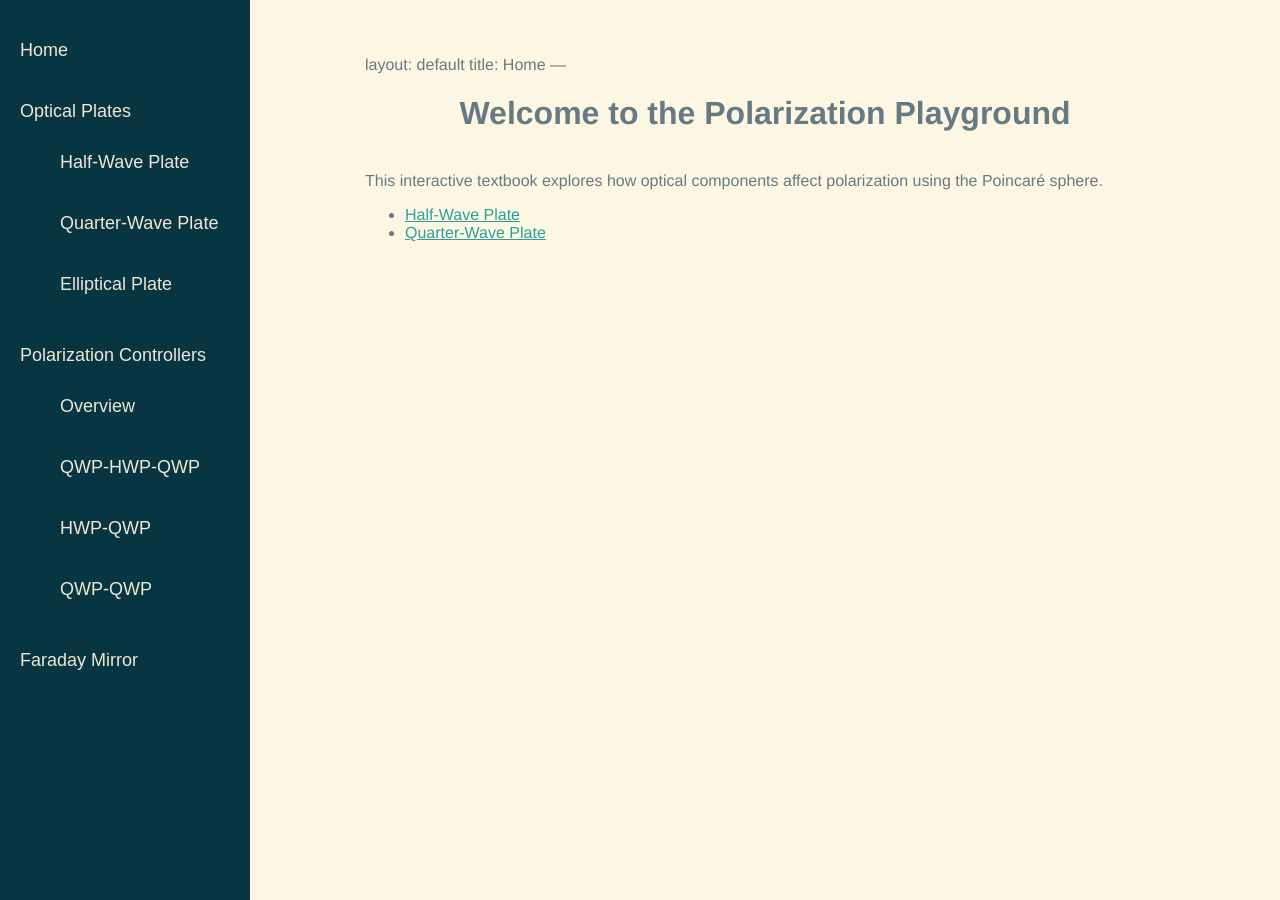
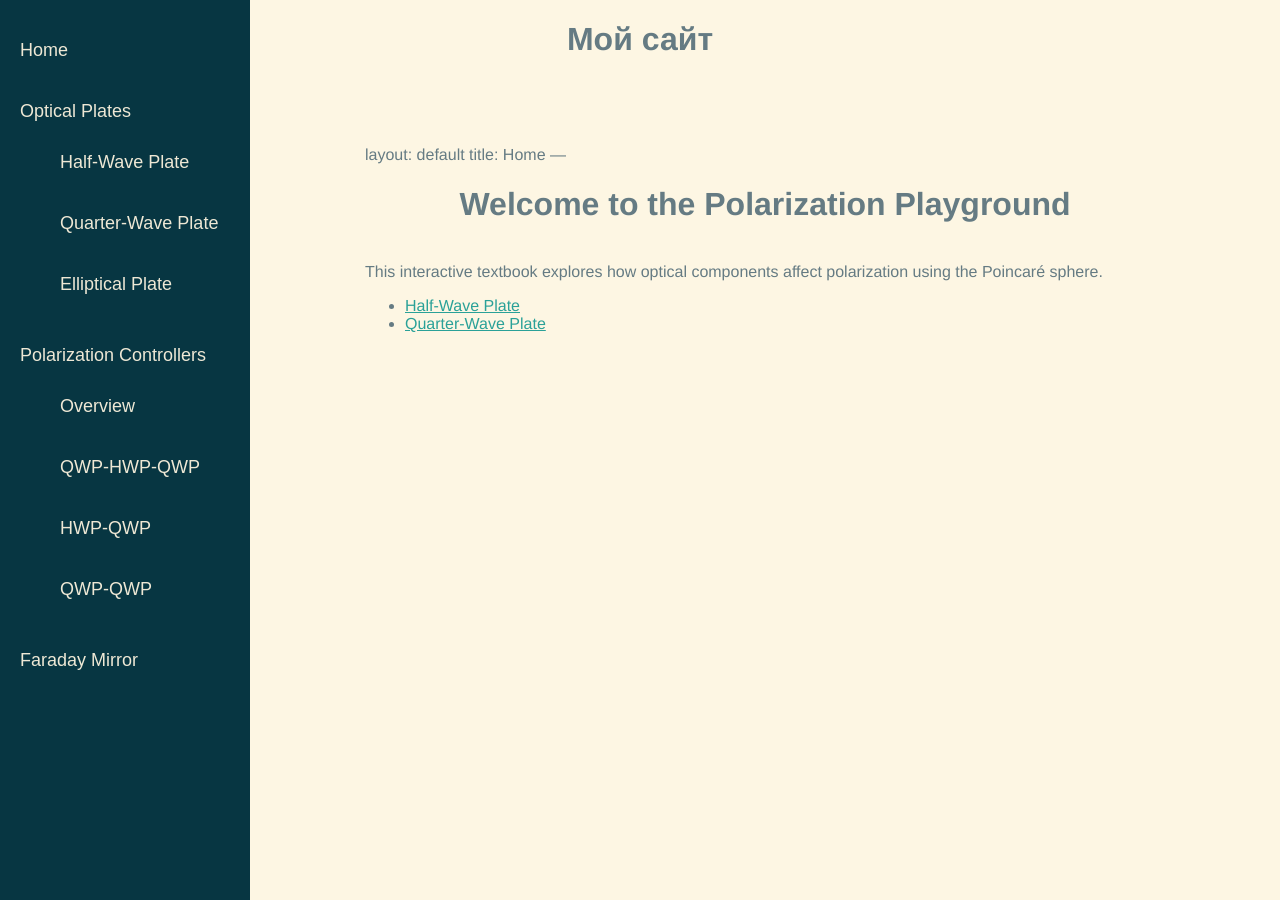
Before and after one commit to Tandemun/Polarization_playground, a Jekyll site: the page built from index.md, in a window 1280 px wide and 900 px high. Built offline with Jekyll 4.4.1, drawn with Linux system fonts in a browser that asks for light colours; our own code applies the rules of GitHub Pages for plain Markdown files.

Commit message:
Update default.html

```diff
--- a/_layouts/default.html
+++ b/_layouts/default.html
@@ -4,8 +4,11 @@
 <html lang="en">
   {% include head.html %}
   <body>
+    <header class="topbar">
+      <button id="menu-toggle" class="menu-toggle">☰ Menu &#9776;</button>
+      <h1 class="site-title">Мой сайт</h1>
+    </header>
     <div class="container">
-      <button id="menu-toggle" class="menu-toggle">☰ Menu</button>
       <aside>{% include sidebar.html %}</aside>
       <main>{{ content }}</main>
     </div>
```
